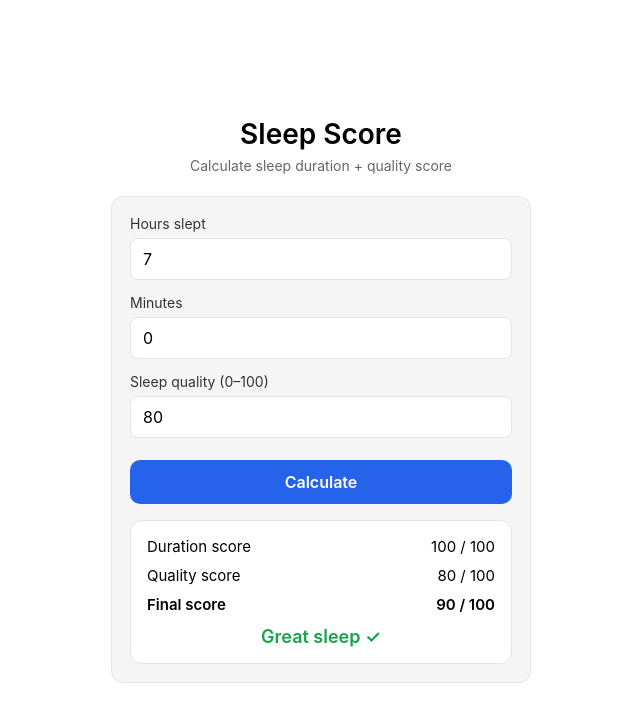
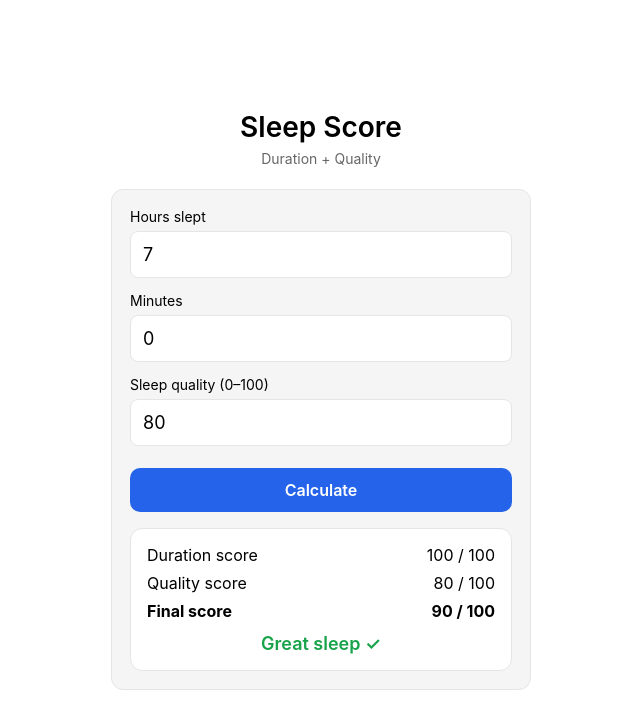
Before and after one commit to kirillkagg/sleep, a plain HTML site: page index.html in a window 1280 px wide. Both pictures are taken after a click on the button "Calculate". Shown: the whole page, without its empty margins (319-959 px from the left). Drawn offline with Linux system fonts and the light colour scheme.

Commit message:
Update index.html

```diff
--- a/index.html
+++ b/index.html
@@ -25,8 +25,8 @@
     background: var(--bg);
     min-height: 100vh;
     display: flex;
-    justify-content: center;   /* center horizontally */
-    align-items: center;       /* center vertically */
+    justify-content: center;
+    align-items: center;
     padding: 20px;
   }
 
@@ -36,8 +36,8 @@
   }
 
   h1 {
+    text-align: center;
     font-size: 28px;
-    text-align: center;
     margin-bottom: 6px;
     font-weight: 600;
   }
@@ -58,19 +58,17 @@
 
   label {
     display: block;
+    margin-bottom: 6px;
     font-size: 14px;
-    margin-bottom: 6px;
-    color: #333;
   }
 
   input {
     width: 100%;
-    padding: 10px 12px;
+    padding: 12px;
+    font-size: 18px;
     border: 1px solid var(--border);
     border-radius: 8px;
     margin-bottom: 14px;
-    font-size: 16px;
-    background: white;
   }
 
   input:focus {
@@ -81,34 +79,28 @@
   button {
     width: 100%;
     padding: 12px;
+    font-size: 16px;
     background: var(--accent);
-    color: white;
+    color: #fff;
     border: none;
     border-radius: 10px;
-    font-size: 16px;
     font-weight: 600;
     margin-top: 8px;
-    cursor: pointer;
-  }
-
-  button:hover {
-    background: #1e40af;
   }
 
   .result-box {
     margin-top: 16px;
     padding: 16px;
-    background: #ffffff;
+    border: 1px solid var(--border);
     border-radius: 12px;
-    border: 1px solid var(--border);
+    background: white;
     display: none;
   }
 
   .row {
     display: flex;
     justify-content: space-between;
-    margin-bottom: 10px;
-    font-size: 15px;
+    margin-bottom: 8px;
   }
 
   .status {
@@ -118,21 +110,8 @@
     font-weight: 600;
   }
 
-  .good {
-    color: #16a34a;
-  }
-
-  .bad {
-    color: #dc2626;
-  }
-
-  /* Small screens */
-  @media (max-width: 380px) {
-    h1 { font-size: 22px; }
-    .sub { font-size: 13px; }
-    input { font-size: 15px; }
-    button { font-size: 15px; }
-  }
+  .good { color: #16a34a; }
+  .bad { color: #dc2626; }
 </style>
 </head>
 
@@ -141,64 +120,46 @@
 <div class="container">
 
   <h1>Sleep Score</h1>
-  <p class="sub">Calculate sleep duration + quality score</p>
+  <p class="sub">Duration + Quality</p>
 
   <div class="card">
 
     <label>Hours slept</label>
     <input
-      type="number"
       id="hours"
-      min="0"
-      max="24"
-      step="0.5"
-      inputmode="decimal"
-      pattern="[0-9.]*"
+      type="tel"
+      inputmode="numeric"
+      pattern="[0-9]*"
+      enterkeyhint="next"
       value="7"
     >
 
     <label>Minutes</label>
     <input
-      type="number"
       id="minutes"
-      min="0"
-      max="59"
-      step="1"
+      type="tel"
       inputmode="numeric"
       pattern="[0-9]*"
+      enterkeyhint="next"
       value="0"
     >
 
     <label>Sleep quality (0–100)</label>
     <input
-      type="number"
       id="quality"
-      min="0"
-      max="100"
-      step="1"
+      type="tel"
       inputmode="numeric"
       pattern="[0-9]*"
+      enterkeyhint="done"
       value="80"
     >
 
     <button onclick="calculate()">Calculate</button>
 
     <div id="result" class="result-box">
-      <div class="row">
-        <span>Duration score</span>
-        <span id="durationScore">–</span>
-      </div>
-
-      <div class="row">
-        <span>Quality score</span>
-        <span id="qualityScore">–</span>
-      </div>
-
-      <div class="row">
-        <span style="font-weight:600;">Final score</span>
-        <span id="finalScore" style="font-weight:600;">–</span>
-      </div>
-
+      <div class="row"><span>Duration score</span><span id="durationScore">–</span></div>
+      <div class="row"><span>Quality score</span><span id="qualityScore">–</span></div>
+      <div class="row"><strong>Final score</strong><strong id="finalScore">–</strong></div>
       <div id="statusText" class="status"></div>
     </div>
 
@@ -226,8 +187,7 @@
   }
 
   function qualityPoints(q) {
-    if (q < 0) q = 0;
-    if (q > 100) q = 100;
+    q = Math.max(0, Math.min(100, q));
     return q;
   }
 
```
